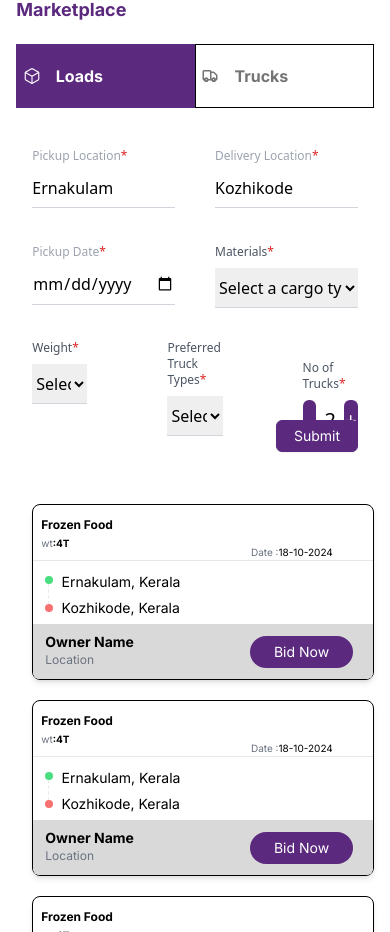
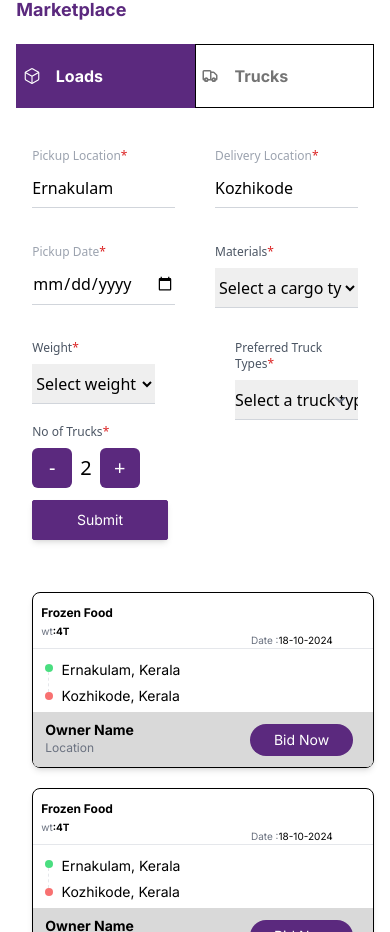
Before and after one commit to nihalmohd/LoaDart, a React (Vite) app: page /Transpoter/Dashboard in a window 390 px wide. Shown: the part 860-1792 px from the top of the page. Built offline with nearby package versions, Linux system fonts and the light colour scheme.

Commit message:
i done all the search items

```diff
--- a/src/assets/components/Transpoter/Marketplace/Loads/MarketPlaceLoads.jsx
+++ b/src/assets/components/Transpoter/Marketplace/Loads/MarketPlaceLoads.jsx
@@ -11,7 +11,7 @@ const MarketPlaceLoads = () => {
     };
   return (
     <div>
-      <div className="w-full max-w-2xl p-4 space-y-4">
+      <div className="w-full  p-4 space-y-4 ">
         <div className="w-full h-20 grid grid-cols-2 gap-10">
 
           <div className=" flex flex-col">
@@ -98,7 +98,7 @@ const MarketPlaceLoads = () => {
             </select>
           </div>
         </div>
-        <div className="w-full h-16 grid grid-cols-3 gap-20">
+        <div className="w-full h-16 grid md:grid-cols-3 grid-cols-2  gap-20">
 
           <div className="flex flex-col">
             <label className="text-xs font-medium text-gray-600 mb-2">
@@ -123,11 +123,12 @@ const MarketPlaceLoads = () => {
 
             </select>
           </div>
-          <div className="flex flex-col">
+          <div className="flex flex-col relative">
             <label className="text-xs font-medium text-gray-600 mb-2">
               Preferred Truck Types<span className="text-red-600">*</span>
             </label>
-            <select className="w-full h-10 border-b border-gray-300 text-black  focus:outline-none">
+            <div className="relative">
+              <select className="w-full h-10 border-b border-gray-300 text-black focus:outline-none appearance-none">
                 <option value="">Select a truck type</option>
                 <option value="Canter Jumbo">Canter Jumbo</option>
                 <option value="Canters 17feet / 4 Wheel">Canters 17feet / 4 Wheel</option>
@@ -166,10 +167,16 @@ const MarketPlaceLoads = () => {
                 <option value="Truck 15MT / 10 Wheel">Truck 15MT / 10 Wheel</option>
                 <option value="Truck 9MT / 6 Wheel">Truck 9MT / 6 Wheel</option>
                 <option value="Vehicle/ Car Carrier">Vehicle/ Car Carrier</option>
+              </select>
+              <div className="absolute inset-y-0 right-0 flex items-center pr-2 pointer-events-none">
+                <svg className="w-5 h-5 text-gray-500" fill="currentColor" viewBox="0 0 20 20">
+                  <path fillRule="evenodd" d="M5.293 7.293a1 1 0 011.414 0L10 10.586l3.293-3.293a1 1 0 111.414 1.414l-4 4a1 1 0 01-1.414 0l-4-4a1 1 0 010-1.414z" clipRule="evenodd" />
+                </svg>
+              </div>
+            </div>
+          </div>
 
-            </select>
-          </div>
-          <div className="flex flex-col mt-5 md:mt-0">
+          <div className="hidden md:flex flex-col mt-5 md:mt-0">
             <label className="text-xs font-medium text-gray-600 mb-2">No of Trucks<span className='text-red-600'>*</span></label>
             <div className="flex items-center gap-2">
               <button
@@ -193,8 +200,27 @@ const MarketPlaceLoads = () => {
 
 
 
-        <div className="w-full h-full flex justify-end items-center mt-2">
-          <button className='w-3/12  h-8  border border-[#5B297E] text-white bg-[#5B297E] rounded-md font-inter flex justify-center items-center text-sm   shadow-sm'>Submit</button>
+        <div className="w-full h-full md:flex md:justify-center md:items-center mt-2">
+          <div className="md:hidden flex flex-col mt-5 md:mt-0">
+            <label className="text-xs font-medium text-gray-600 mb-2">No of Trucks<span className='text-red-600'>*</span></label>
+            <div className="flex items-center gap-2">
+              <button
+                onClick={() => handleTruckChange(-1)}
+                className="w-10 h-10 bg-[#5B297E] text-white rounded-md flex items-center justify-center text-xl"
+              >
+                -
+              </button>
+              <span className="text-xl">{numTrucks}</span>
+              <button
+                onClick={() => handleTruckChange(1)}
+                className="w-10 h-10 bg-[#5B297E] text-white rounded-md flex items-center justify-center text-xl"
+              >
+                +
+              </button>
+            </div>
+          </div>
+
+          <button className='w-5/12  h-10 mt-3 md:mt-0  border border-[#5B297E] text-white bg-[#5B297E] rounded-sm font-inter flex justify-center items-center text-sm   shadow-md'>Submit</button>
         </div>
 
 
--- a/src/assets/components/Transpoter/Marketplace/Trucks/MarketPlaceTruck.jsx
+++ b/src/assets/components/Transpoter/Marketplace/Trucks/MarketPlaceTruck.jsx
@@ -10,7 +10,7 @@ const MarketPlaceTruck = () => {
     };
   return (
     <div>
-      <div className="w-full max-w-2xl p-4 space-y-4">
+      <div className="w-full  p-4 space-y-4 ">
         <div className="w-full h-20 grid grid-cols-2 gap-10">
 
           <div className=" flex flex-col">
@@ -97,7 +97,7 @@ const MarketPlaceTruck = () => {
             </select>
           </div>
         </div>
-        <div className="w-full h-16 grid grid-cols-3 gap-20">
+        <div className="w-full h-16 grid md:grid-cols-3 grid-cols-2  gap-20">
 
           <div className="flex flex-col">
             <label className="text-xs font-medium text-gray-600 mb-2">
@@ -122,11 +122,12 @@ const MarketPlaceTruck = () => {
 
             </select>
           </div>
-          <div className="flex flex-col">
+          <div className="flex flex-col relative">
             <label className="text-xs font-medium text-gray-600 mb-2">
               Preferred Truck Types<span className="text-red-600">*</span>
             </label>
-            <select className="w-full h-10 border-b border-gray-300 text-black  focus:outline-none">
+            <div className="relative">
+              <select className="w-full h-10 border-b border-gray-300 text-black focus:outline-none appearance-none">
                 <option value="">Select a truck type</option>
                 <option value="Canter Jumbo">Canter Jumbo</option>
                 <option value="Canters 17feet / 4 Wheel">Canters 17feet / 4 Wheel</option>
@@ -165,10 +166,16 @@ const MarketPlaceTruck = () => {
                 <option value="Truck 15MT / 10 Wheel">Truck 15MT / 10 Wheel</option>
                 <option value="Truck 9MT / 6 Wheel">Truck 9MT / 6 Wheel</option>
                 <option value="Vehicle/ Car Carrier">Vehicle/ Car Carrier</option>
+              </select>
+              <div className="absolute inset-y-0 right-0 flex items-center pr-2 pointer-events-none">
+                <svg className="w-5 h-5 text-gray-500" fill="currentColor" viewBox="0 0 20 20">
+                  <path fillRule="evenodd" d="M5.293 7.293a1 1 0 011.414 0L10 10.586l3.293-3.293a1 1 0 111.414 1.414l-4 4a1 1 0 01-1.414 0l-4-4a1 1 0 010-1.414z" clipRule="evenodd" />
+                </svg>
+              </div>
+            </div>
+          </div>
 
-            </select>
-          </div>
-          <div className="flex flex-col mt-5 md:mt-0">
+          <div className="hidden md:flex flex-col mt-5 md:mt-0">
             <label className="text-xs font-medium text-gray-600 mb-2">No of Trucks<span className='text-red-600'>*</span></label>
             <div className="flex items-center gap-2">
               <button
@@ -187,9 +194,35 @@ const MarketPlaceTruck = () => {
             </div>
           </div>
         </div>
-        <div className="w-full h-full flex justify-end items-center mt-2">
-          <button className='w-3/12  h-8  border border-[#5B297E] text-white bg-[#5B297E] rounded-md font-inter flex justify-center items-center text-sm   shadow-sm'>Submit</button>
+
+
+
+
+
+        <div className="w-full h-full md:flex md:justify-center md:items-center mt-2">
+          <div className="md:hidden flex flex-col mt-5 md:mt-0">
+            <label className="text-xs font-medium text-gray-600 mb-2">No of Trucks<span className='text-red-600'>*</span></label>
+            <div className="flex items-center gap-2">
+              <button
+                onClick={() => handleTruckChange(-1)}
+                className="w-10 h-10 bg-[#5B297E] text-white rounded-md flex items-center justify-center text-xl"
+              >
+                -
+              </button>
+              <span className="text-xl">{numTrucks}</span>
+              <button
+                onClick={() => handleTruckChange(1)}
+                className="w-10 h-10 bg-[#5B297E] text-white rounded-md flex items-center justify-center text-xl"
+              >
+                +
+              </button>
             </div>
+          </div>
+
+          <button className='w-5/12  h-10 mt-3 md:mt-0  border border-[#5B297E] text-white bg-[#5B297E] rounded-sm font-inter flex justify-center items-center text-sm   shadow-md'>Submit</button>
+        </div>
+
+
       </div>
       <div className="w-full h-screen grid grid-cols-3 gap-4 relative">
 
--- a/src/assets/components/Transpoter/Sidebar/Sidebar.jsx
+++ b/src/assets/components/Transpoter/Sidebar/Sidebar.jsx
@@ -15,8 +15,8 @@ import TransporterProfileDetails from '../TranspoterProfile/TransporterProfileDe
 import MarketPlaceTopButtons from '../Marketplace/MarketPlaceTopButtons';
 import SearchLoads from '../Loads/SearchLoads';
 import YourLoads from '../Loads/YourLoads';
-import SearchTruck from '../../Truck/SearchTruck';
-import YourTruck from '../../Truck/YourTruck';
+import SearchTruck from '../Truck/SearchTruck';
+import YourTruck from '../Truck/YourTruck';
 
 function Sidebar() {
     const [isTrucksOpen, setIsTrucksOpen] = useState(false);
--- a/src/assets/components/Truck/SearchTruck.jsx
+++ b/src/assets/components/Transpoter/Truck/SearchTruck.jsx
@@ -20,7 +20,7 @@ const SearchTruck = () => {
                         </div>
                     </div>
                 </div>
-                <div className="w-full max-w-2xl p-4 space-y-4">
+                <div className="w-full  p-4 space-y-4 ">
         <div className="w-full h-20 grid grid-cols-2 gap-10">
 
           <div className=" flex flex-col">
@@ -107,7 +107,7 @@ const SearchTruck = () => {
             </select>
           </div>
         </div>
-        <div className="w-full h-16 grid grid-cols-3 gap-20">
+        <div className="w-full h-16 grid md:grid-cols-3 grid-cols-2  gap-20">
 
           <div className="flex flex-col">
             <label className="text-xs font-medium text-gray-600 mb-2">
@@ -132,11 +132,12 @@ const SearchTruck = () => {
 
             </select>
           </div>
-          <div className="flex flex-col">
+          <div className="flex flex-col relative">
             <label className="text-xs font-medium text-gray-600 mb-2">
               Preferred Truck Types<span className="text-red-600">*</span>
             </label>
-            <select className="w-full h-10 border-b border-gray-300 text-black  focus:outline-none">
+            <div className="relative">
+              <select className="w-full h-10 border-b border-gray-300 text-black focus:outline-none appearance-none">
                 <option value="">Select a truck type</option>
                 <option value="Canter Jumbo">Canter Jumbo</option>
                 <option value="Canters 17feet / 4 Wheel">Canters 17feet / 4 Wheel</option>
@@ -175,10 +176,16 @@ const SearchTruck = () => {
                 <option value="Truck 15MT / 10 Wheel">Truck 15MT / 10 Wheel</option>
                 <option value="Truck 9MT / 6 Wheel">Truck 9MT / 6 Wheel</option>
                 <option value="Vehicle/ Car Carrier">Vehicle/ Car Carrier</option>
+              </select>
+              <div className="absolute inset-y-0 right-0 flex items-center pr-2 pointer-events-none">
+                <svg className="w-5 h-5 text-gray-500" fill="currentColor" viewBox="0 0 20 20">
+                  <path fillRule="evenodd" d="M5.293 7.293a1 1 0 011.414 0L10 10.586l3.293-3.293a1 1 0 111.414 1.414l-4 4a1 1 0 01-1.414 0l-4-4a1 1 0 010-1.414z" clipRule="evenodd" />
+                </svg>
+              </div>
+            </div>
+          </div>
 
-            </select>
-          </div>
-          <div className="flex flex-col mt-5 md:mt-0">
+          <div className="hidden md:flex flex-col mt-5 md:mt-0">
             <label className="text-xs font-medium text-gray-600 mb-2">No of Trucks<span className='text-red-600'>*</span></label>
             <div className="flex items-center gap-2">
               <button
@@ -197,9 +204,35 @@ const SearchTruck = () => {
             </div>
           </div>
         </div>
-        <div className="w-full h-full flex justify-end items-center mt-2">
-          <button className='w-3/12  h-8  border border-[#5B297E] text-white bg-[#5B297E] rounded-md font-inter flex justify-center items-center text-sm   shadow-sm'>Submit</button>
+
+
+
+
+
+        <div className="w-full h-full md:flex md:justify-center md:items-center mt-2">
+          <div className="md:hidden flex flex-col mt-5 md:mt-0">
+            <label className="text-xs font-medium text-gray-600 mb-2">No of Trucks<span className='text-red-600'>*</span></label>
+            <div className="flex items-center gap-2">
+              <button
+                onClick={() => handleTruckChange(-1)}
+                className="w-10 h-10 bg-[#5B297E] text-white rounded-md flex items-center justify-center text-xl"
+              >
+                -
+              </button>
+              <span className="text-xl">{numTrucks}</span>
+              <button
+                onClick={() => handleTruckChange(1)}
+                className="w-10 h-10 bg-[#5B297E] text-white rounded-md flex items-center justify-center text-xl"
+              >
+                +
+              </button>
             </div>
+          </div>
+
+          <button className='w-5/12  h-10 mt-3 md:mt-0  border border-[#5B297E] text-white bg-[#5B297E] rounded-sm font-inter flex justify-center items-center text-sm   shadow-md'>Submit</button>
+        </div>
+
+
       </div>
 
                 <div className="w-full h-full  grid md:grid-cols-3 grid-cols-1 gap-3 relative ml-3 mb-10">
```
Also changed, not shown: src/assets/components/Transpoter/Truck/YourTruck.jsx (renamed from src/assets/components/Truck/YourTruck.jsx). Lines whose indentation alone changed are shown as unchanged.
